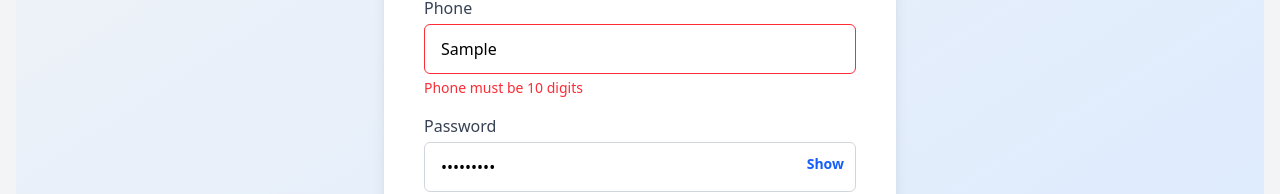
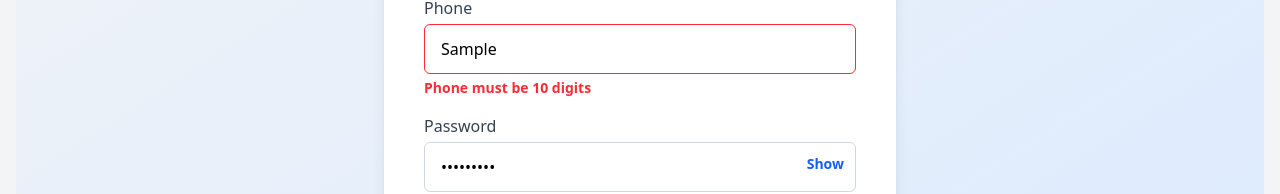
Before and after one commit to Collabority/cl-adminfrontend, a React (Vite) app: page /sign-up in a window 1280 px wide. Both pictures are taken after typing "Sample", "name@example.com", "Sample", "Sample123" into the empty fields and a click on the button "Sign Up". Shown: the part 396-590 px from the top of the page. Built offline with nearby package versions, Linux system fonts and the light colour scheme.

Commit message:
changed error text bold

```diff
--- a/src/pages/Signup.jsx
+++ b/src/pages/Signup.jsx
@@ -70,7 +70,7 @@ const Signup = () => {
             placeholder="Enter your username"
           />
           {errors.username && (
-            <p className="text-red-500 text-sm mt-1">{errors.username}</p>
+            <p className="text-red-500 text-sm mt-1 font-semibold">{errors.username}</p>
           )}
         </div>
 
@@ -90,7 +90,7 @@ const Signup = () => {
             placeholder="Enter your email"
           />
           {errors.email && (
-            <p className="text-red-500 text-sm mt-1">{errors.email}</p>
+            <p className="text-red-500 text-sm mt-1 font-semibold">{errors.email}</p>
           )}
         </div>
 
@@ -110,7 +110,7 @@ const Signup = () => {
             placeholder="Enter your 10-digit phone number"
           />
           {errors.phone && (
-            <p className="text-red-500 text-sm mt-1">{errors.phone}</p>
+            <p className="text-red-500 text-sm mt-1 font-semibold">{errors.phone}</p>
           )}
         </div>
 
@@ -139,7 +139,7 @@ const Signup = () => {
             </button>
           </div>
           {errors.password && (
-            <p className="text-red-500 text-sm mt-1">{errors.password}</p>
+            <p className="text-red-500 text-sm mt-1 font-semibold">{errors.password}</p>
           )}
         </div>
 
```
